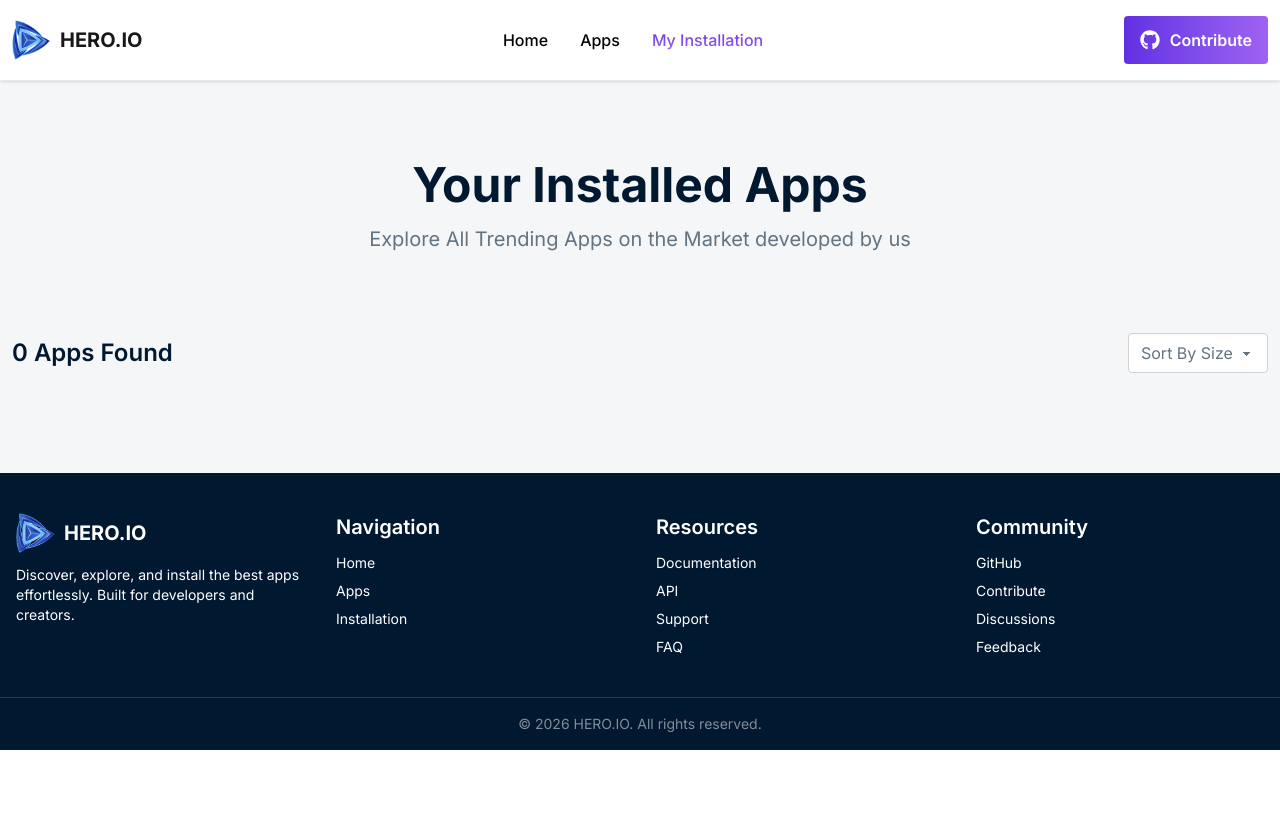
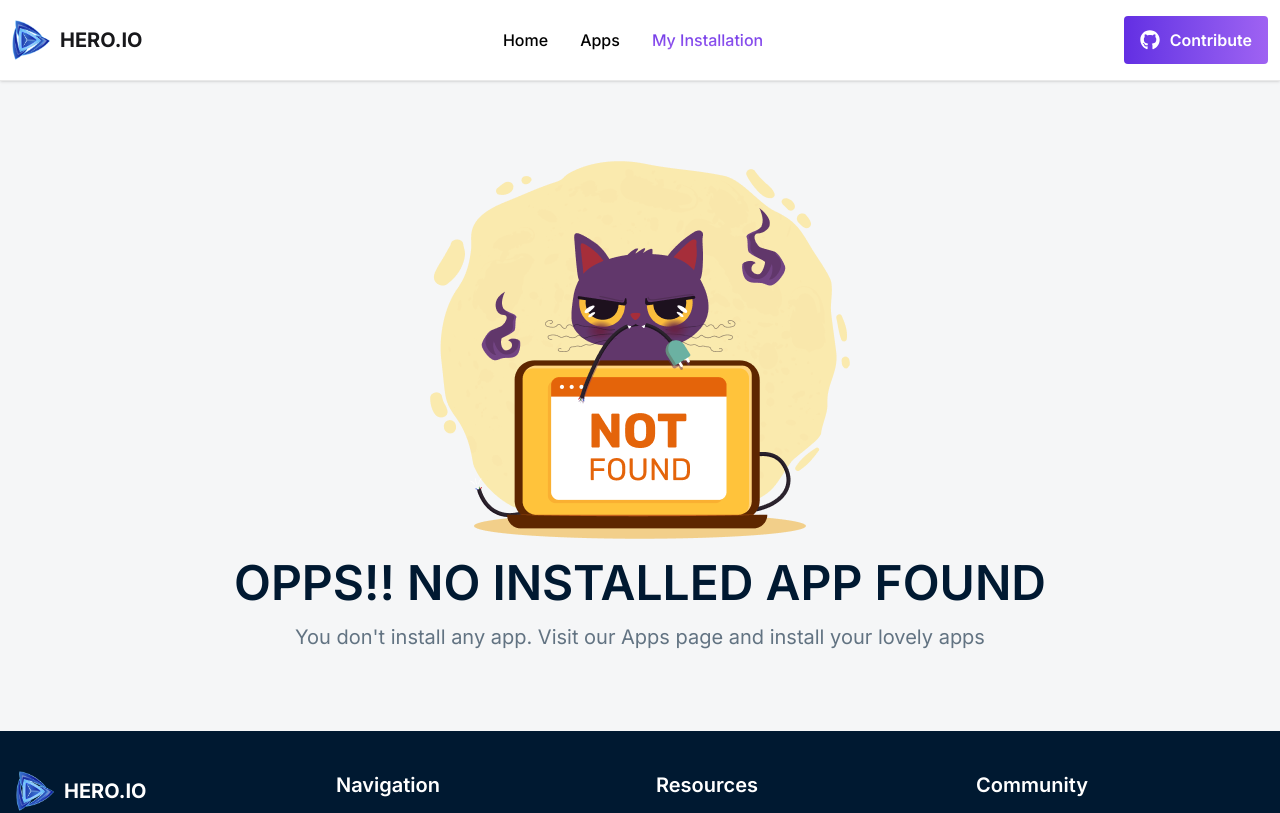
Before and after one commit to dev-rktanvir/hero-io, a React (Vite) app: page /installation in a window 1280 px wide. Shown: the top 813 px of the page. Built offline with nearby package versions, Linux system fonts and the light colour scheme.

Commit message:
added uninstall button functionality with toast & not found message for installation page

```diff
--- /dev/null
+++ b/src/Components/AppNotFound/AppNotFound.jsx
@@ -0,0 +1,21 @@
+import React from 'react';
+import appErrorImg from '../../assets/App-Error.png';
+
+const AppNotFound = ({title, text}) => {
+    return (
+        <div className='container mx-auto px-3 py-20 flex flex-col gap-5 items-center justify-center'>
+            {/* Iamge */}
+            <div>
+                <img src={appErrorImg} alt="" />
+            </div>
+
+            {/* Content */}
+            <div className='flex flex-col justify-center items-center'>
+                <h2 className='font-semibold text-4xl md:text-5xl text-primary text-center'>{title}</h2>
+                <p className='text-xl text-secondary mt-4 text-center'>{text}</p>
+            </div>
+        </div>
+    );
+};
+
+export default AppNotFound;
--- a/src/Pages/Installation/InstallDetails/InstallDetails.jsx
+++ b/src/Pages/Installation/InstallDetails/InstallDetails.jsx
@@ -2,8 +2,8 @@ import React from 'react';
 import downloadImg from '../../../assets/icon-downloads.png';
 import startImg from '../../../assets/icon-ratings.png';
 
-const InstallDetails = ({ insApp }) => {
-    const { image, title, downloads, ratingAvg, size } = insApp
+const InstallDetails = ({ insApp, handleUninstall }) => {
+    const { id, image, title, downloads, ratingAvg, size } = insApp
     return (
         <div className='bg-white p-4 mb-4 rounded-sm flex gap-5 flex-col md:flex-row items-center justify-between'>
             {/* Left side */}
@@ -41,7 +41,7 @@ const InstallDetails = ({ insApp }) => {
 
             {/* Right side */}
             <div>
-                <button className='px-4 py-3 rounded-sm bg-[#00D390] font-semibold text-white cursor-pointer'>Uninstall</button>
+                <button onClick={() => handleUninstall(id)} className='px-4 py-3 rounded-sm bg-[#00D390] font-semibold text-white cursor-pointer'>Uninstall</button>
             </div>
         </div>
     );
--- a/src/Pages/Installation/Installation.jsx
+++ b/src/Pages/Installation/Installation.jsx
@@ -2,7 +2,9 @@ import React, { useState } from 'react';
 import { FaCaretDown } from 'react-icons/fa';
 import InstalledApps from './InstalledApps/InstalledApps';
 import { useLoaderData } from 'react-router';
-import { getCart } from '../../utilities/utilities';
+import { getCart, removeCart } from '../../utilities/utilities';
+import toast from 'react-hot-toast';
+import AppNotFound from '../../Components/AppNotFound/AppNotFound';
 
 const Installation = () => {
     const allApps = useLoaderData();
@@ -10,6 +12,8 @@ const Installation = () => {
     const installedApps = allApps.filter(app => storedAppsIds.includes(app.id));
 
     const [showApps, setShowApps] = useState(installedApps);
+
+    // Handle sort
     const handleSort = (sortType) => {
         if (sortType === "high") {
             setShowApps(installedApps.sort((a, b) => b.downloads - a.downloads));
@@ -18,7 +22,21 @@ const Installation = () => {
             setShowApps(installedApps.sort((a, b) => a.downloads - b.downloads));
         }
     }
+
+    // Handle uninstall button
+    const handleUninstall = (id) => {
+        const remainingApps = installedApps.filter(apps => apps.id !== id);
+        setShowApps(remainingApps);
+        removeCart(id);
+        toast.success("App Uninstall Successfully");
+    }
     return (
+        <>
+            {
+                showApps.length === 0 ? <AppNotFound
+                    title={"OPPS!! NO INSTALLED APP FOUND"}
+                    text={"You don't install any app. Visit our Apps page and install your lovely apps"}></AppNotFound>
+                    :
                     <div className='container mx-auto px-3 py-10 lg:py-20 text-center'>
                         {/* Title & Sub Title */}
                         <div>
@@ -47,9 +65,13 @@ const Installation = () => {
 
                         {/* Installed Apps Container */}
                         <div>
-                <InstalledApps showApps={showApps}></InstalledApps>
+                            <InstalledApps
+                                showApps={showApps}
+                                handleUninstall={handleUninstall}></InstalledApps>
                         </div>
                     </div>
+            }
+        </>
     );
 };
 
--- a/src/Pages/Installation/InstalledApps/InstalledApps.jsx
+++ b/src/Pages/Installation/InstalledApps/InstalledApps.jsx
@@ -1,11 +1,14 @@
 import React from 'react';
 import InstallDetails from '../InstallDetails/InstallDetails';
 
-const InstalledApps = ({ showApps }) => {
+const InstalledApps = ({ showApps, handleUninstall }) => {
     return (
         <div className='mt-5'>
             {
-                showApps.map(insApp => <InstallDetails key={insApp.id} insApp={insApp}></InstallDetails>)
+                showApps.map(insApp => <InstallDetails
+                    key={insApp.id}
+                    insApp={insApp}
+                    handleUninstall={handleUninstall}></InstallDetails>)
             }
         </div>
     );
--- a/src/utilities/utilities.js
+++ b/src/utilities/utilities.js
@@ -16,6 +16,14 @@ const saveCartToLocalStorage = (cartData) => {
     localStorage.setItem('cart', cartStringified);
 }
 
+// Remove Cart Item from local storage
+const removeCartItem = (appId) => {
+    const cart = getCartFromLocalStorage();
+    const remainingCartItems = cart.filter(items => items !== appId);
+
+    saveCartToLocalStorage(remainingCartItems);
+}
+
 // Add Cart Data To Local Storage
 const addCartToLocalStorage = (appId) => {
     const cart = getCartFromLocalStorage();
@@ -25,4 +33,8 @@ const addCartToLocalStorage = (appId) => {
     saveCartToLocalStorage(newCart);
 }
 
-export { addCartToLocalStorage as addCart, getCartFromLocalStorage as getCart }
+export {
+    addCartToLocalStorage as addCart,
+    getCartFromLocalStorage as getCart,
+    removeCartItem as removeCart
+}
```
Lines whose indentation alone changed are shown as unchanged.
